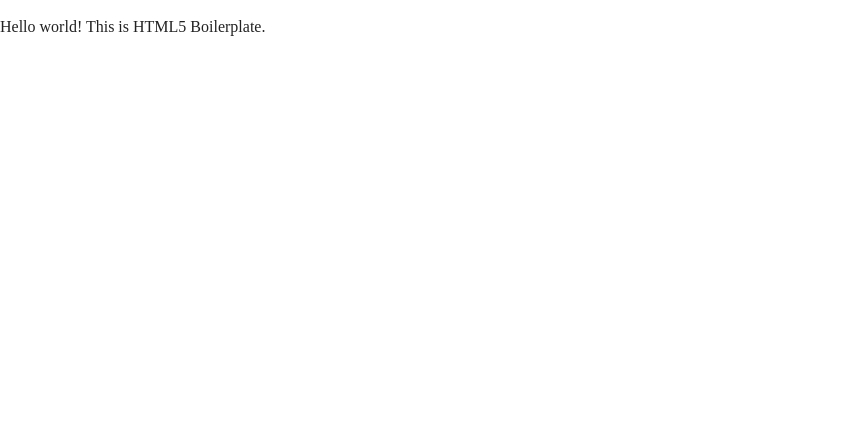
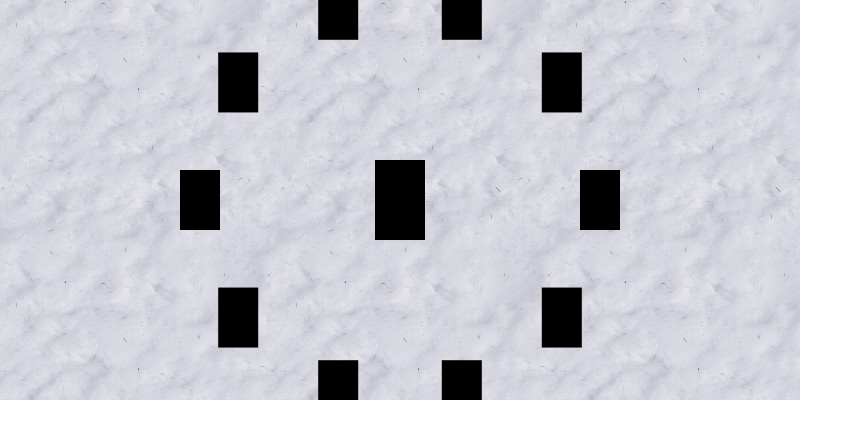
Before and after one commit to Tubsmcgee/PenguinPuncher, a website: page index.html in a window 1280 px wide. Shown: the whole page, without its empty margins (0-863 px from the left). Drawn offline with nearby package versions, Linux system fonts and the light colour scheme.

Commit message:
made rectys

```diff
--- a/index.html
+++ b/index.html
@@ -7,9 +7,7 @@
         <meta name="description" content="">
         <meta name="viewport" content="width=device-width, initial-scale=1">
 
-        <link rel="manifest" href="site.webmanifest">
         <link rel="apple-touch-icon" href="icon.png">
-        <!-- Place favicon.ico in the root directory -->
 
         <link rel="stylesheet" href="css/normalize.css">
         <link rel="stylesheet" href="css/main.css">
@@ -18,15 +16,12 @@
         <!--[if lte IE 9]>
             <p class="browserupgrade">You are using an <strong>outdated</strong> browser. Please <a href="https://browsehappy.com/">upgrade your browser</a> to improve your experience and security.</p>
         <![endif]-->
-
-        <!-- Add your site or application content here -->
-        <p>Hello world! This is HTML5 Boilerplate.</p>
+        <canvas id="canvas"></canvas>
         <script src="js/vendor/modernizr-3.5.0.min.js"></script>
         <script src="https://code.jquery.com/jquery-3.2.1.min.js" integrity="sha256-hwg4gsxgFZhOsEEamdOYGBf13FyQuiTwlAQgxVSNgt4=" crossorigin="anonymous"></script>
         <script>window.jQuery || document.write('<script src="js/vendor/jquery-3.2.1.min.js"><\/script>')</script>
         <script src="js/main.js"></script>
 
-        <!-- Google Analytics: change UA-XXXXX-Y to be your site's ID. -->
         <script>
             window.ga=function(){ga.q.push(arguments)};ga.q=[];ga.l=+new Date;
             ga('create','UA-XXXXX-Y','auto');ga('send','pageview')
--- a/js/main.js
+++ b/js/main.js
@@ -0,0 +1,49 @@
+"use strict"
+
+const canvasWidth = 800;
+const canvasHeight = 400;
+const playerWidth = 50;
+const playerHeight = 80;
+const numPengs = 10;
+const penguinWidth = 40;
+const penguinHeight = 60;
+
+const player = {x: 0, y: 0};
+const pressing = {};
+const penguins = []
+
+for (let i = 0; i < numPengs; i ++){
+  const angle = i/numPengs*2*Math.PI;
+  penguins[i] = {x: 200*Math.cos(angle), y: 200*Math.sin(angle)};
+}
+
+const canvas = $("#canvas").attr({width: canvasWidth, height: canvasHeight}).css({backgroundImage: "url(img/snow.jpg)"});
+
+const ctx = canvas[0].getContext('2d');
+const loop = () => {
+  player.px = player.x;
+  player.py = player.y;
+  if (pressing.a || pressing.ArrowLeft) player.x--;
+  if (pressing.s || pressing.ArrowDown) player.y++;
+  if (pressing.d || pressing.ArrowRight) player.x++;
+  if (pressing.w || pressing.ArrowUp) player.y--;
+  if (player.px !== player.x || player.py !== player.y) {
+    canvas.css({"background-position": `${-player.x}px ${-player.y}px`})
+  }
+  ctx.clearRect(0, 0, canvasWidth, canvasHeight);
+  ctx.save();
+  ctx.translate(canvasWidth/2 - player.x, canvasHeight/2 - player.y);
+  ctx.fillRect(-playerWidth/2 + player.x, -playerHeight/2 + player.y, playerWidth, playerHeight);
+  penguins.forEach(penguin => ctx.fillRect(-penguinWidth/2 + penguin.x, -penguinHeight/2 + penguin.y, penguinWidth, penguinHeight));
+  ctx.restore();
+  requestAnimationFrame(loop);
+}
+loop();
+
+
+
+
+$(window).on("keyup keydown", e => {
+  const key = e.originalEvent.key;
+  pressing[key] = e.type == "keydown";
+})
```
Also changed, not shown: package.json (added, +26 -0 lines), .eslintrc.js (added), img/snow.jpg (renamed from img/0015-snow-texture-seamless.jpg), 1 other file.
